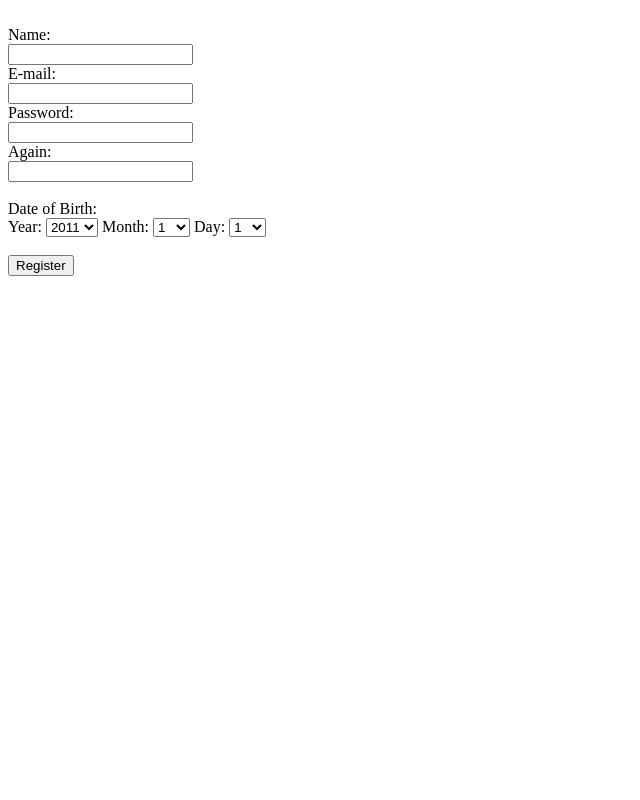
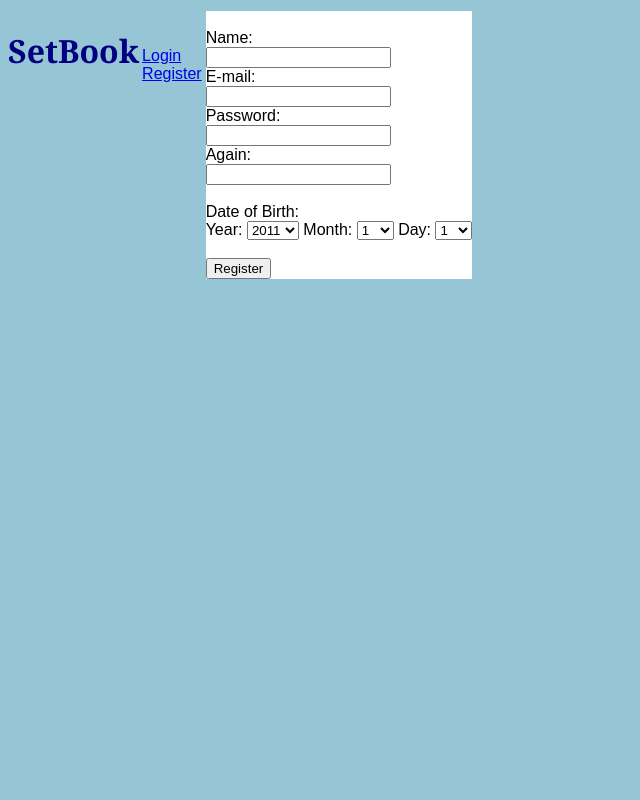
Before and after one commit to Wiles/nad_project, a PHP site: page /register.php in a window 1280 px wide. Shown: the whole page, without its empty margins (0-640 px from the left). Run offline with PHP 8.4, Linux system fonts and the light colour scheme.

Commit message:
Added layout I think it's broken.

```diff
--- a/htdocs/index.php
+++ b/htdocs/index.php
@@ -53,9 +53,10 @@ if( isset($_POST['email']) && isset($_POST['password']))
 <html>
     <head>
         <title>Setbook - <?php echo $page_title; ?></title>
+	<link rel="stylesheet" type="text/css" href="/style.css" />
     </head>
     <body>
-<?php include $_SERVER['DOCUMENT_ROOT'].'/../templates/header.php'; ?>
+<?php include $_SERVER['DOCUMENT_ROOT'].'/../templates/public_header.html'; ?>
         <form method="POST" action ="<?=$_SERVER['PHP_SELF']?>">
             <div class="error"><?php echo $error; ?></div>
             E-mail:<br />
@@ -64,6 +65,6 @@ if( isset($_POST['email']) && isset($_POST['password']))
             <input type="password" name="password" /><br /><br />
             <input type="submit" value="Login!" />
         </form>
-<?php include $_SERVER['DOCUMENT_ROOT'].'/../templates/footer.php'; ?>
+<?php include $_SERVER['DOCUMENT_ROOT'].'/../templates/public_footer.html'; ?>
     </body>
 </html>
--- a/htdocs/register.php
+++ b/htdocs/register.php
@@ -93,9 +93,10 @@ if( isset($_POST['submitted']))
 <html>
     <head>
         <title>Setbook - <?php echo $page_title; ?></title>
+	<link rel="stylesheet" type="text/css" href="/style.css" />
     </head>
     <body>
-<?php include $_SERVER['DOCUMENT_ROOT'].'/../templates/header.php'; ?>
+<?php include $_SERVER['DOCUMENT_ROOT'].'/../templates/public_header.html'; ?>
         <div class="error"><?php echo $error; ?></div>
         <form id="regForm" method="POST" action ="<?=$_SERVER['PHP_SELF']?>">
             <input type="hidden" name="submitted" value="yes" />
@@ -161,6 +162,6 @@ if( isset($_POST['submitted']))
             <br />
             <input type="submit" value="Register" />
         </form>
-<?php include $_SERVER['DOCUMENT_ROOT'].'/../templates/footer.php'; ?>
+<?php include $_SERVER['DOCUMENT_ROOT'].'/../templates/public_footer.html'; ?>
     </body>
 </html>
--- /dev/null
+++ b/htdocs/style.css
@@ -0,0 +1,47 @@
+body
+{
+	font-family:Arial, Helvetica, sans-serif;
+	font-size:medium;
+	color:black;
+	background-color:#96C5D5;
+}
+
+h1.title{
+	font-family:Georgia, "Times New Roman", Times, serif;
+	font-size:xx-large;
+	color:navy;
+}
+
+div.header
+{
+    position: relative;
+	margin-left:auto;
+	margin-right:auto;
+}
+
+div.login
+{
+	margin-right:10px;
+	text-align:right;
+}
+
+div.displayname
+{
+	float: left;
+}
+
+div.sidebar
+{
+	width: 20%;
+}
+
+div.maincontent
+{
+    position: relative;
+	background-color:white;
+}
+
+tr.main
+{
+	vertical-align:top;
+}
--- /dev/null
+++ b/templates/private_footer.html
@@ -0,0 +1,4 @@
+    </div>
+    </td>
+    </tr>
+    </table>
--- /dev/null
+++ b/templates/public_footer.html
@@ -0,0 +1,4 @@
+    </div>
+    </td>
+    </tr>
+    </table>
--- /dev/null
+++ b/templates/public_header.html
@@ -0,0 +1,22 @@
+   <div class="header">
+        <div class="displayname">
+        <h1 class="title"><span id="displayName">SetBook</span></h1>
+        </div>
+    </div>
+
+    <table>
+    <tr class="main">
+    <td>
+    <div class="sidebar">
+        <br />
+        <br />
+        <a href="/index.php">Login</a><br />
+        <a href="/register.php">Register</a><br />
+        <br />
+        <br />
+        <br />
+    </div>
+    </td>
+
+    <td>
+    <div class="maincontent">
```
Also changed, not shown: templates/private_header.html (added, +32 -0 lines), templates/header.php (deleted).
